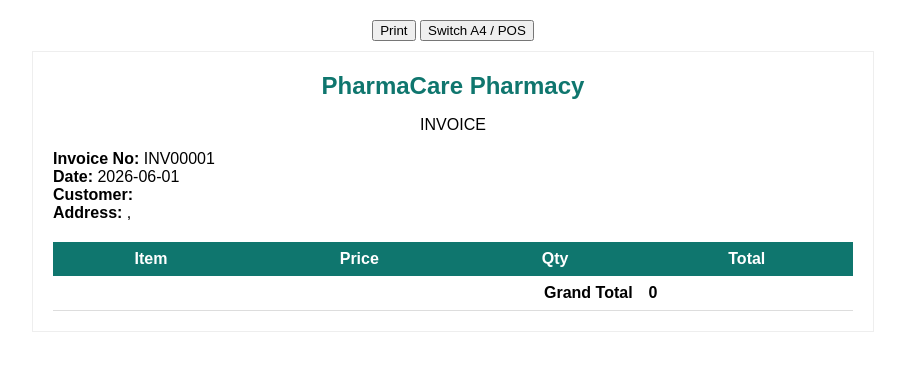
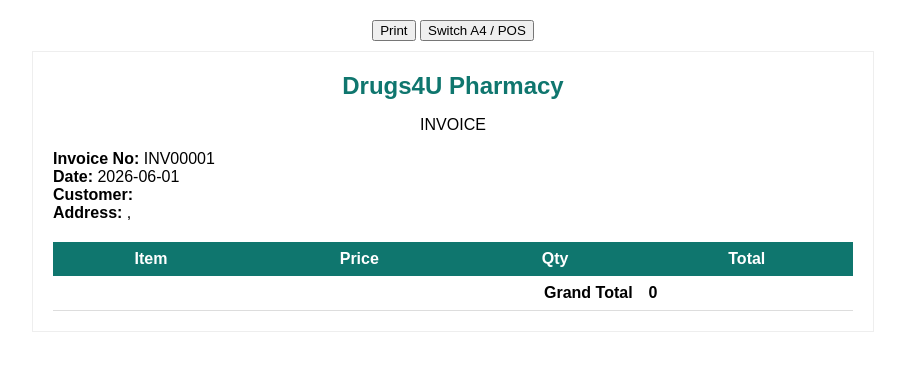
Before and after one commit to hareshhewage-jpg/Pharmacy, a PHP site: page /print_invoice.php?so_no=INV00001 in a window 1280 px wide. Shown: the top 371 px of the page, without its empty margins (187-1092 px from the left). Run offline with PHP 8.4, Linux system fonts and the light colour scheme; data comes from the database, SQL or seed files in the repository.

Commit message:
Invoice Heading Change

```diff
--- a/print_invoice.php
+++ b/print_invoice.php
@@ -102,7 +102,7 @@
 <div class="invoice-box">
 
 <div class="header">
-<h2>PharmaCare Pharmacy</h2>
+<h2>Drugs4U Pharmacy</h2>
 <p>INVOICE</p>
 </div>
 
```
